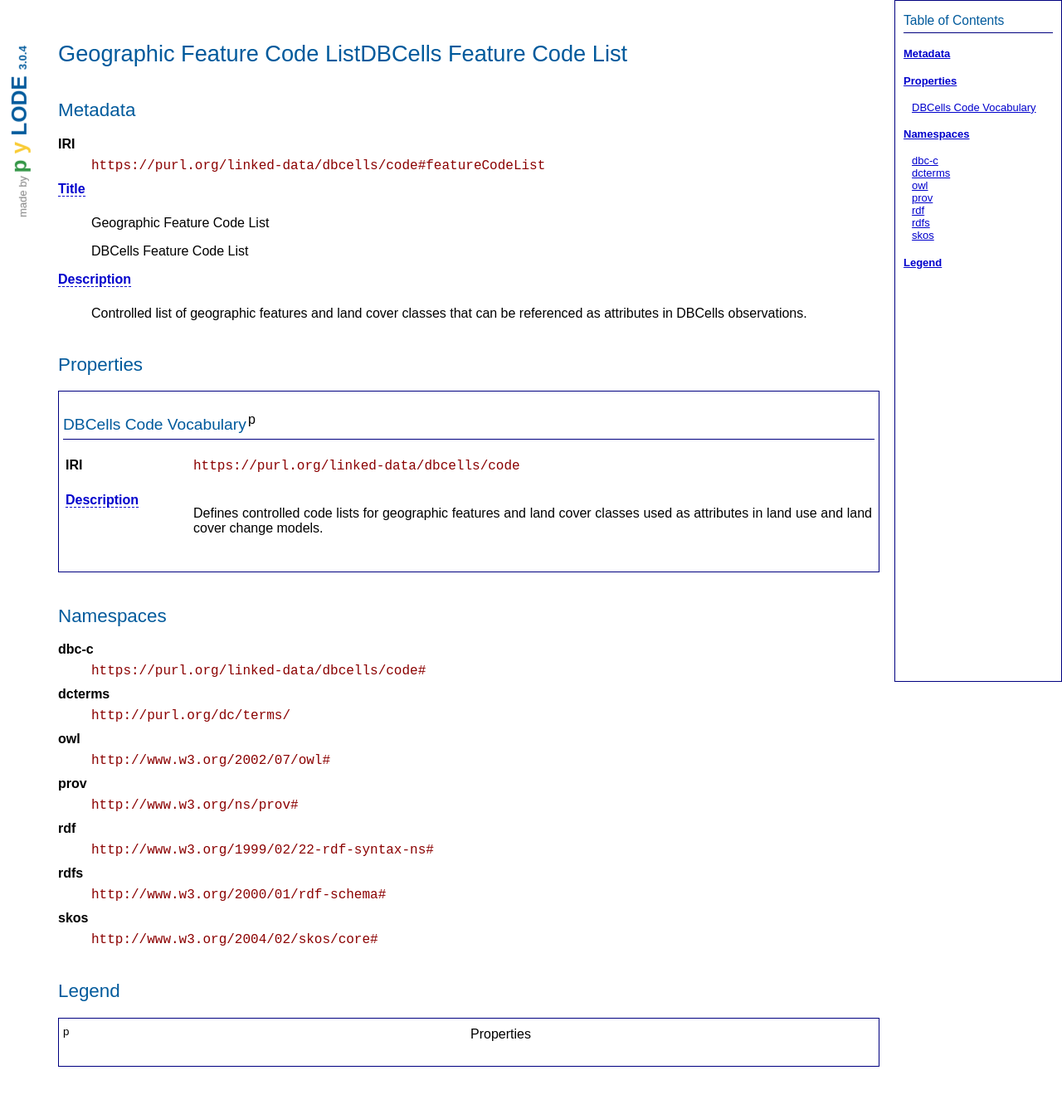
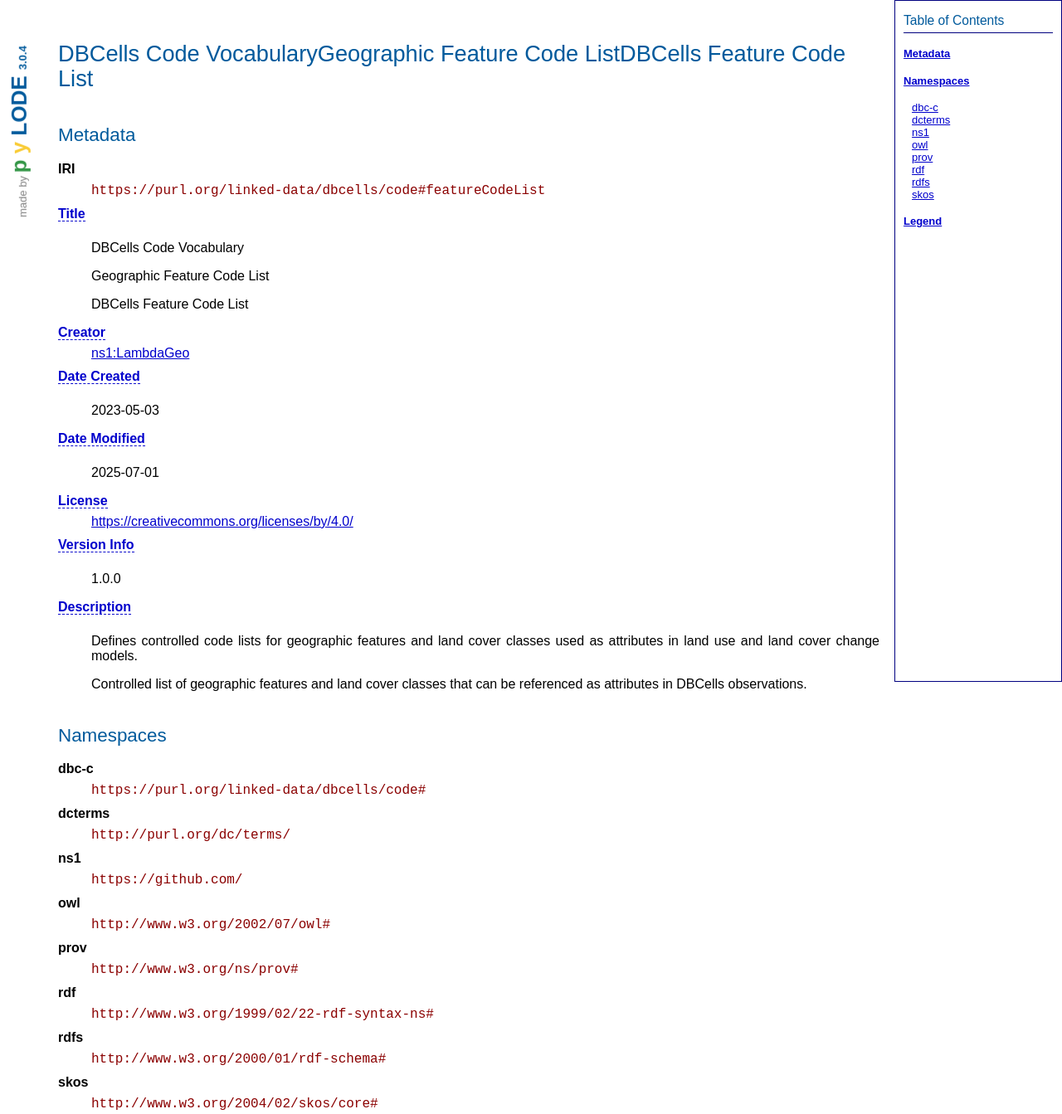
Before and after one commit to LambdaGeo/dbcells-ontology, a plain HTML site: page code/index.html in a window 1280 px wide. Shown: the top 1343 px of the page at 83% size. Drawn offline with Linux system fonts and the light colour scheme.

Commit message:
docs: regenerate from 2da0d4035bd8f049bdb96924bca7fe66f08b3b6d 2da0d4035bd8f049bdb96924bca7fe66f08b3b6d

```diff
--- a/code/index.html
+++ b/code/index.html
@@ -294,6 +294,46 @@ code{
         "@value": "DBCells Feature Code List"
       }
     ]
+  },
+  {
+    "@id": "https://purl.org/linked-data/dbcells/code",
+    "@type": [
+      "https://schema.org/DefinedTermSet"
+    ],
+    "https://schema.org/creator": [
+      {
+        "@id": "https://github.com/LambdaGeo"
+      }
+    ],
+    "https://schema.org/dateCreated": [
+      {
+        "@type": "http://www.w3.org/2001/XMLSchema#date",
+        "@value": "2023-05-03"
+      }
+    ],
+    "https://schema.org/dateModified": [
+      {
+        "@type": "http://www.w3.org/2001/XMLSchema#date",
+        "@value": "2025-07-01"
+      }
+    ],
+    "https://schema.org/description": [
+      {
+        "@language": "en",
+        "@value": "Defines controlled code lists for geographic features and land cover classes used as attributes in land use and land cover change models."
+      }
+    ],
+    "https://schema.org/license": [
+      {
+        "@id": "https://creativecommons.org/licenses/by/4.0/"
+      }
+    ],
+    "https://schema.org/name": [
+      {
+        "@language": "en",
+        "@value": "DBCells Code Vocabulary"
+      }
+    ]
   }
 ]
 	</script>
@@ -301,7 +341,7 @@ code{
   <body>
     <div id="content">
       <div class="section" id="metadata">
-        <h1>Geographic Feature Code ListDBCells Feature Code List</h1>
+        <h1>DBCells Code VocabularyGeographic Feature Code ListDBCells Feature Code List</h1>
         <h2>Metadata</h2>
         <dl>
           <div>
@@ -318,6 +358,7 @@ code{
             </dt>
             <dd>
               <ul>
+                <li><p>DBCells Code Vocabulary</p></li>
                 <li><p>Geographic Feature Code List</p></li>
                 <li><p>DBCells Feature Code List</p></li>
               </ul>
@@ -325,33 +366,50 @@ code{
           </div>
           <div>
             <dt>
+              <a class="hover_property" href="http://purl.org/dc/terms/creator" title="An entity responsible for making the resource. Defined in DCMI Metadata Terms">Creator</a>
+            </dt>
+            <dd>
+              <a href="https://github.com/LambdaGeo">ns1:LambdaGeo</a>
+            </dd>
+          </div>
+          <div>
+            <dt>
+              <a class="hover_property" href="http://purl.org/dc/terms/created" title="Date of creation of the resource. Defined in DCMI Metadata Terms">Date Created</a>
+            </dt>
+            <dd><p>2023-05-03</p></dd>
+          </div>
+          <div>
+            <dt>
+              <a class="hover_property" href="http://purl.org/dc/terms/modified" title="Date on which the resource was changed. Defined in DCMI Metadata Terms">Date Modified</a>
+            </dt>
+            <dd><p>2025-07-01</p></dd>
+          </div>
+          <div>
+            <dt>
+              <a class="hover_property" href="http://purl.org/dc/terms/license" title="A legal document giving official permission to do something with the resource. Defined in DCMI Metadata Terms">License</a>
+            </dt>
+            <dd>
+              <a href="https://creativecommons.org/licenses/by/4.0/">https://creativecommons.org/licenses/by/4.0/</a>
+            </dd>
+          </div>
+          <div>
+            <dt>
+              <a class="hover_property" href="http://www.w3.org/2002/07/owl#versionInfo" title="The annotation property that provides version information for an ontology or another OWL construct. Defined in The OWL 2 Schema vocabulary (OWL 2)">Version Info</a>
+            </dt>
+            <dd><p>1.0.0</p></dd>
+          </div>
+          <div>
+            <dt>
               <a class="hover_property" href="http://purl.org/dc/terms/description" title="An account of the resource. Defined in DCMI Metadata Terms">Description</a>
             </dt>
-            <dd><p>Controlled list of geographic features and land cover classes that can be referenced as attributes in DBCells observations.</p></dd>
+            <dd>
+              <ul>
+                <li><p>Defines controlled code lists for geographic features and land cover classes used as attributes in land use and land cover change models.</p></li>
+                <li><p>Controlled list of geographic features and land cover classes that can be referenced as attributes in DBCells observations.</p></li>
+              </ul>
+            </dd>
           </div>
         </dl>
-      </div>
-      <div class="section" id="properties">
-        <h2>Properties</h2>
-        <div class="property entity" id="DBCellsCodeVocabulary">
-          <h3>DBCells Code Vocabulary
-            <sup class="sup-p" title="RDF Property">p</sup>
-          </h3>
-          <table>
-            <tr>
-              <th>IRI</th>
-              <td>
-                <code>https://purl.org/linked-data/dbcells/code</code>
-              </td>
-            </tr>
-            <tr>
-              <th>
-                <a class="hover_property" href="http://purl.org/dc/terms/description" title="An account of the resource. Defined in DCMI Metadata Terms">Description</a>
-              </th>
-              <td><p>Defines controlled code lists for geographic features and land cover classes used as attributes in land use and land cover change models.</p></td>
-            </tr>
-          </table>
-        </div>
       </div>
       <div id="namespaces">
         <h2>Namespaces</h2>
@@ -363,6 +421,10 @@ code{
           <dt id="dcterms">dcterms</dt>
           <dd>
             <code>http://purl.org/dc/terms/</code>
+          </dd>
+          <dt id="ns1">ns1</dt>
+          <dd>
+            <code>https://github.com/</code>
           </dd>
           <dt id="owl">owl</dt>
           <dd>
@@ -388,14 +450,7 @@ code{
       </div>
       <div id="legend">
         <h2>Legend</h2>
-        <table class="entity">
-          <tr>
-            <td>
-              <sup class="sup-p" title="RDF Property">p</sup>
-            </td>
-            <td>Properties</td>
-          </tr>
-        </table>
+        <table class="entity"></table>
       </div>
     </div>
     <div id="pylode">
@@ -418,16 +473,6 @@ code{
         </li>
         <li>
           <h4>
-            <a href="#properties">Properties</a>
-          </h4>
-          <ul class="second">
-            <li>
-              <a href="#DBCellsCodeVocabulary">DBCells Code Vocabulary</a>
-            </li>
-          </ul>
-        </li>
-        <li>
-          <h4>
             <a href="#namespaces">Namespaces</a>
           </h4>
           <ul class="second">
@@ -436,6 +481,9 @@ code{
             </li>
             <li>
               <a href="#dcterms">dcterms</a>
+            </li>
+            <li>
+              <a href="#ns1">ns1</a>
             </li>
             <li>
               <a href="#owl">owl</a>
```
